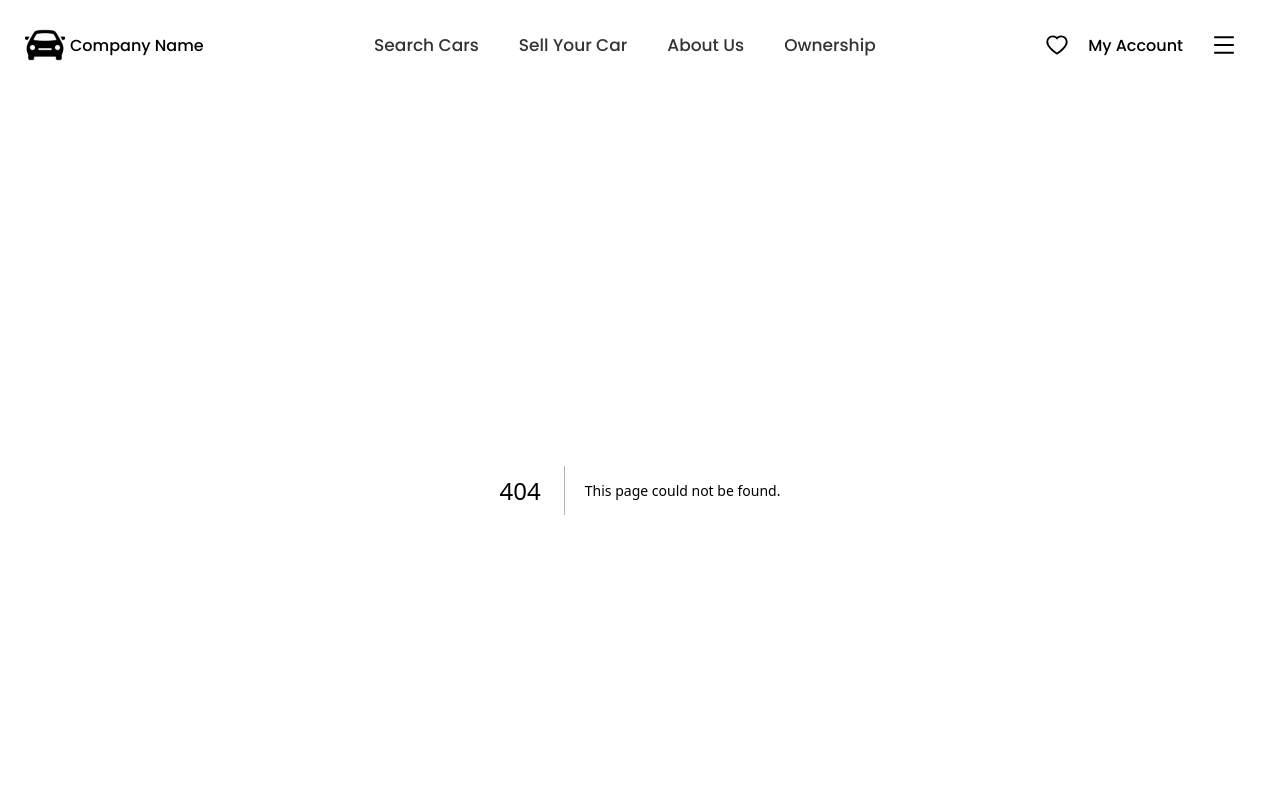
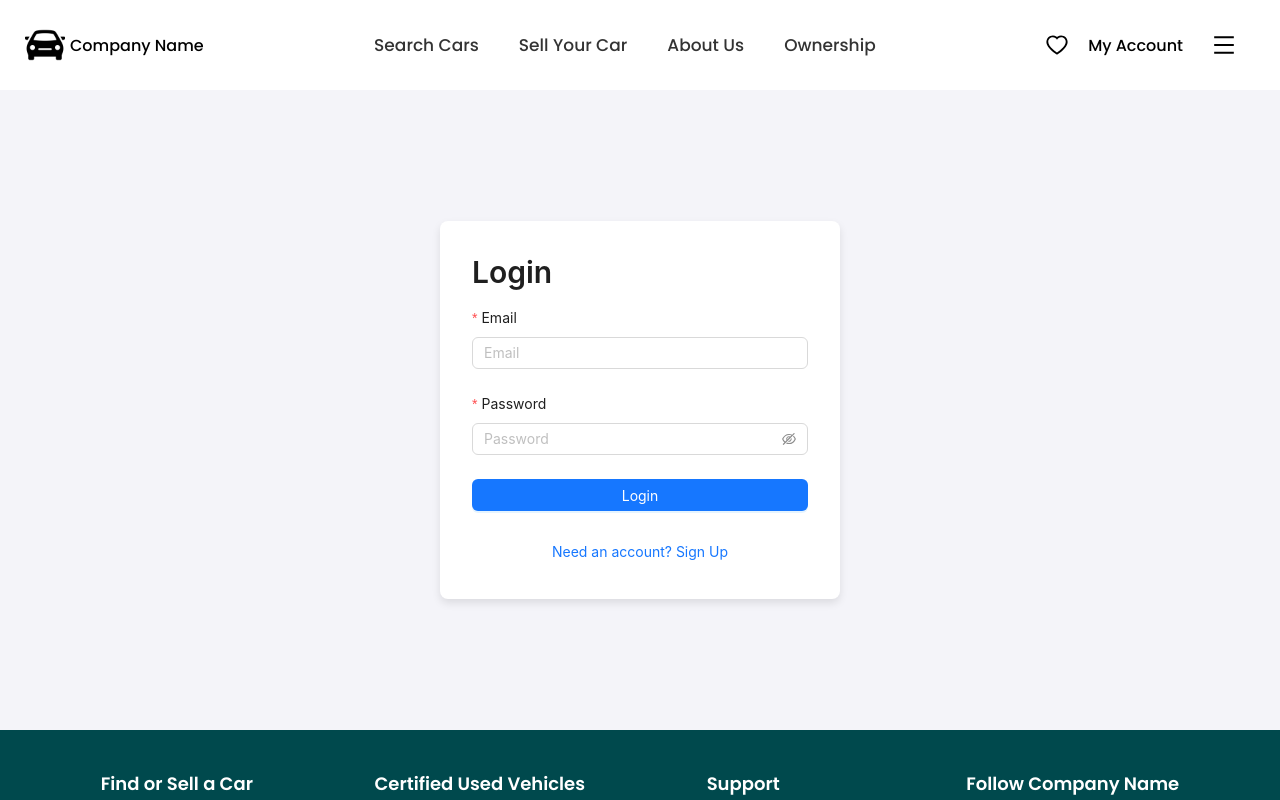
Before and after one commit to pavich5/Auto-Makedonija, a Next.js app: page /login in a window 1280 px wide. Before the commit this address had no page. Shown: the top 800 px of the page. Built offline with nearby package versions, Linux system fonts and the light colour scheme.

Commit message:
added login and sign up page

```diff
--- a/app/components/Header/Header.tsx
+++ b/app/components/Header/Header.tsx
@@ -27,9 +27,12 @@ const Header = () => {
   return (
     <>
       <header className={styles.header}>
-        <div className={styles.logo} onClick={()=> {
-          router.push('/')
-        }}>
+        <div
+          className={styles.logo}
+          onClick={() => {
+            router.push("/");
+          }}
+        >
           <img alt="e" src={logo_url} />
           <p>Company Name</p>
         </div>
@@ -50,7 +53,16 @@ const Header = () => {
         <div className={styles.rightSection}>
           <div className={styles.account}>
             <HeartOutlined className={styles.icon} />
-            <span className={styles.accountText}>My Account</span>
+            <span
+              className={styles.accountText}
+              onClick={() => {
+                if (!isLoggedIn) {
+                  router.push("/login");
+                }
+              }}
+            >
+              My Account
+            </span>
           </div>
           <div className={styles.hamburger} onClick={showDrawer}>
             <MenuOutlined className={styles.icon} />
@@ -61,13 +73,13 @@ const Header = () => {
       <Drawer
         title={
           <div className={styles.logo}>
-          <img alt="e" src={logo_url} />
-          <p>Company Name</p>
-        </div>
+            <img alt="e" src={logo_url} />
+            <p>Company Name</p>
+          </div>
         }
         placement="right"
         onClose={onClose}
-        visible={visible}
+        open={visible}
         closable
       >
         {isLoggedIn ? (
@@ -82,7 +94,13 @@ const Header = () => {
             <span className={styles.userName}>{user.name}</span>
           </div>
         ) : (
-          <div className={styles.userInfo}>
+          <div
+            className={styles.userInfo}
+            onClick={() => {
+              setVisible(false);
+              router.push("/login");
+            }}
+          >
             <Image
               src="https://cdn-icons-png.flaticon.com/512/8801/8801434.png"
               alt="User Image"
@@ -91,24 +109,40 @@ const Header = () => {
               style={{ borderRadius: "50%" }}
             />
             <div className={styles.createUser}>
-              <span onClick={() => setVisible(false)} className={styles.userName}>Sign In</span>
-              <Link className={styles.userNameAccount} href="/" onClick={() => setVisible(false)}>
+              <span className={styles.userName}>Sign In</span>
+              <Link className={styles.userNameAccount} href="/">
                 Create an account
               </Link>
             </div>
           </div>
         )}
         <nav className={styles.drawerNav}>
-          <Link onClick={() => setVisible(false)} href="/shopping/inventory" className={styles.drawerLink}>
+          <Link
+            onClick={() => setVisible(false)}
+            href="/shopping/inventory"
+            className={styles.drawerLink}
+          >
             Search Cars
           </Link>
-          <Link onClick={() => setVisible(false)} href="/browse" className={styles.drawerLink}>
+          <Link
+            onClick={() => setVisible(false)}
+            href="/browse"
+            className={styles.drawerLink}
+          >
             Sell Your Car
           </Link>
-          <Link onClick={() => setVisible(false)} href="/about" className={styles.drawerLink}>
+          <Link
+            onClick={() => setVisible(false)}
+            href="/about"
+            className={styles.drawerLink}
+          >
             About Us
           </Link>
-          <Link onClick={() => setVisible(false)} href="/contact" className={styles.drawerLink}>
+          <Link
+            onClick={() => setVisible(false)}
+            href="/contact"
+            className={styles.drawerLink}
+          >
             Ownership
           </Link>
         </nav>
--- /dev/null
+++ b/app/login/page.module.css
@@ -0,0 +1,32 @@
+.container {
+    display: flex;
+    justify-content: center;
+    align-items: center;
+    height: 80vh;
+    background-color: #f4f4f9;
+  }
+
+  .formContainer {
+    background: #fff;
+    padding: 2rem;
+    border-radius: 8px;
+    box-shadow: 0 4px 8px rgba(0, 0, 0, 0.1);
+    width: 100%;
+    max-width: 400px;
+  }
+
+  .form {
+    margin-top: 1rem;
+  }
+
+  .switchButton {
+    margin-top: 1rem;
+    display: block;
+    width: 100%;
+    text-align: center;
+  }
+
+  .switchButton:hover {
+    color: #007bff;
+    text-decoration: underline;
+  }
--- /dev/null
+++ b/app/login/page.tsx
@@ -0,0 +1,95 @@
+"use client"
+import React, { useState } from 'react';
+import { Button, Input, Form, Typography, notification } from 'antd';
+import styles from './page.module.css';
+
+const { Title } = Typography;
+
+const LoginSignUpPage = () => {
+  const [isSignUp, setIsSignUp] = useState(false);
+
+  const onFinish = (values: any) => {
+    if (isSignUp) {
+      console.log('Sign Up Values:', values);
+      notification.success({
+        message: 'Sign Up Successful',
+        description: 'You have successfully signed up!',
+      });
+      return;
+    }
+
+    if (values.email === 'user@example.com' && values.password === 'password') { // waiting until backend is made
+      console.log('Login Values:', values);
+      notification.success({
+        message: 'Login Successful',
+        description: 'You have successfully logged in!',
+      });
+    } else {
+      notification.error({
+        message: 'Login Failed',
+        description: 'Invalid email or password!',
+      });
+    }
+  };
+
+  return (
+    <div className={styles.container}>
+      <div className={styles.formContainer}>
+        <Title level={2}>{isSignUp ? 'Sign Up' : 'Login'}</Title>
+        <Form
+          className={styles.form}
+          layout="vertical"
+          onFinish={onFinish}
+        >
+          <Form.Item
+            name="email"
+            label="Email"
+            rules={[{ required: true, type: 'email', message: 'Please enter a valid email!' }]}
+          >
+            <Input placeholder="Email" />
+          </Form.Item>
+          <Form.Item
+            name="password"
+            label="Password"
+            rules={[{ required: true, message: 'Please enter your password!' }]}
+          >
+            <Input.Password placeholder="Password" />
+          </Form.Item>
+          {isSignUp && (
+            <Form.Item
+              name="confirmPassword"
+              label="Confirm Password"
+              rules={[
+                { required: true, message: 'Please confirm your password!' },
+                ({ getFieldValue }) => ({
+                  validator(_, value) {
+                    if (!value || getFieldValue('password') === value) {
+                      return Promise.resolve();
+                    }
+                    return Promise.reject(new Error('Passwords do not match!'));
+                  },
+                }),
+              ]}
+            >
+              <Input.Password placeholder="Confirm Password" />
+            </Form.Item>
+          )}
+          <Form.Item>
+            <Button type="primary" htmlType="submit" block>
+              {isSignUp ? 'Sign Up' : 'Login'}
+            </Button>
+          </Form.Item>
+        </Form>
+        <Button
+          className={styles.switchButton}
+          type="link"
+          onClick={() => setIsSignUp(!isSignUp)}
+        >
+          {isSignUp ? 'Already have an account? Login' : 'Need an account? Sign Up'}
+        </Button>
+      </div>
+    </div>
+  );
+};
+
+export default LoginSignUpPage;
--- a/app/shopping/inventory/page.module.css
+++ b/app/shopping/inventory/page.module.css
@@ -253,6 +253,4 @@
   display: none;
 
 }
-
-
 }
```
